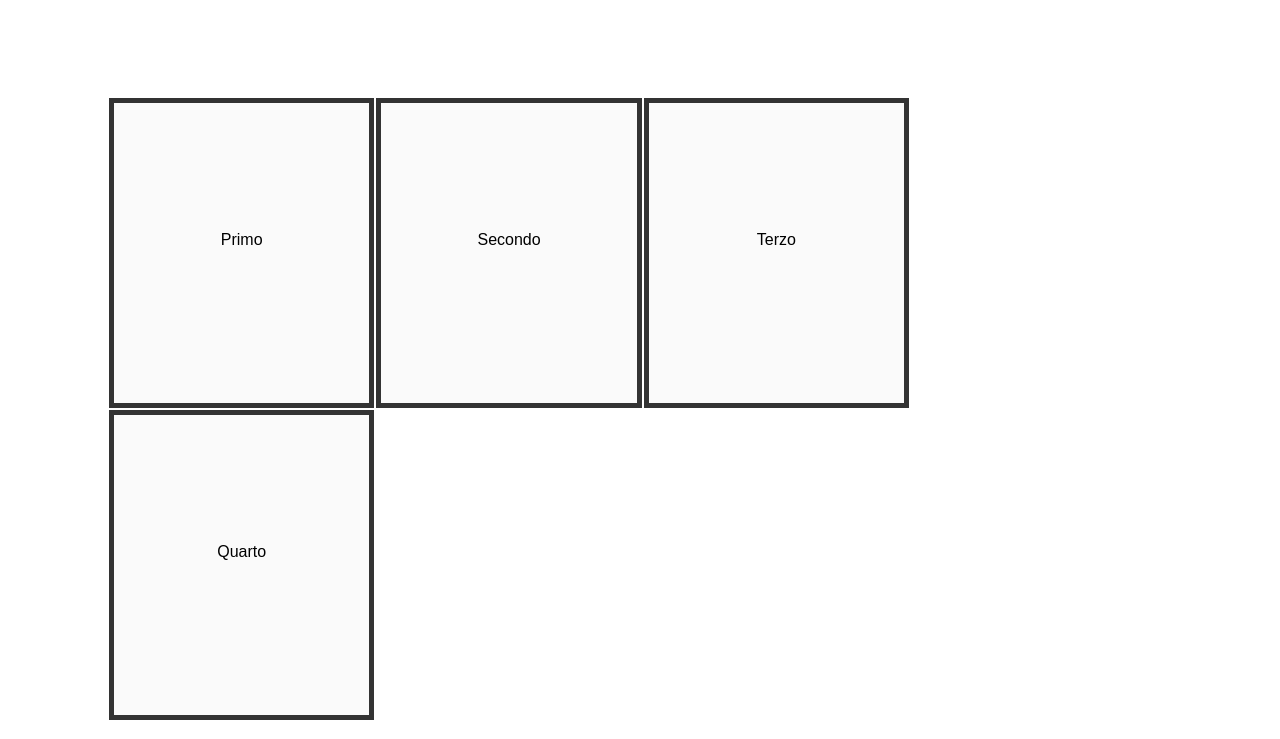
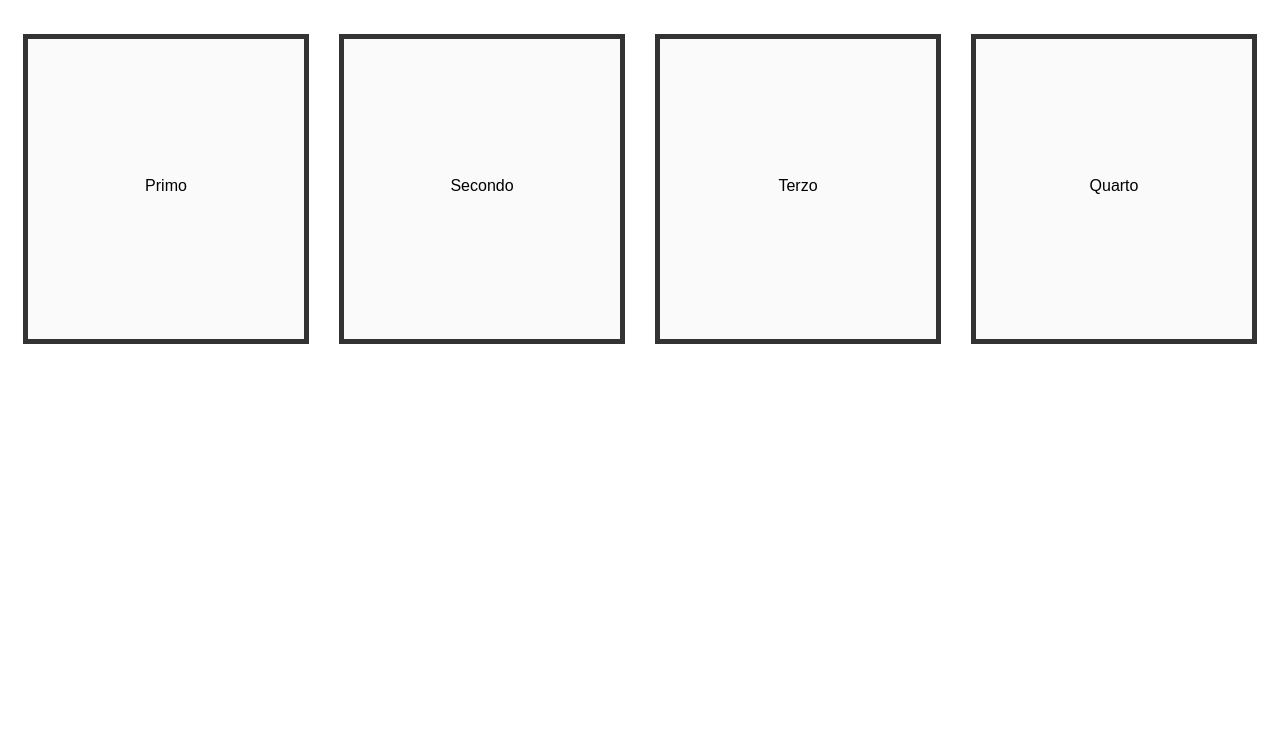
Before and after one commit to Pasqualecannavacciuolo/Frontend, a plain HTML site: page FRONTEND/ImplementoCSS/index.html in a window 1280 px wide. Shown: the part 61-800 px from the top of the page. Drawn offline with Linux system fonts and the light colour scheme.

Commit message:
Minor changes

```diff
--- a/FRONTEND/ImplementoCSS/style.css
+++ b/FRONTEND/ImplementoCSS/style.css
@@ -7,19 +7,19 @@ body {
 }
 
 .container {
-    width: auto;
-    background-color: red;
-    margin: 100px;
+    width: 100%;
+    align-items: center;
+    display: flex;
 }
 
 .quadrato {
-    width: 24%;
+    width: 25%;
     height: 300px;
     background-color: #fafafa;
     border: 5px solid #333;
     float: left;
-    margin: 1px;
     text-align: center;
+    margin: 15px;
 }
 
 .quadrato p {
```
